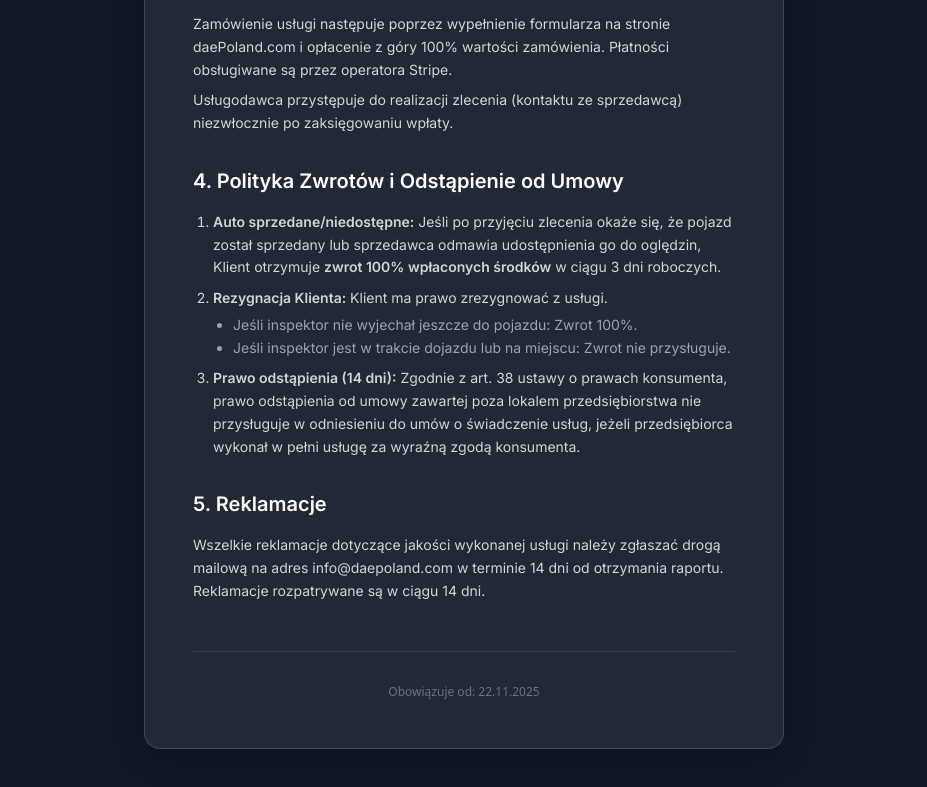
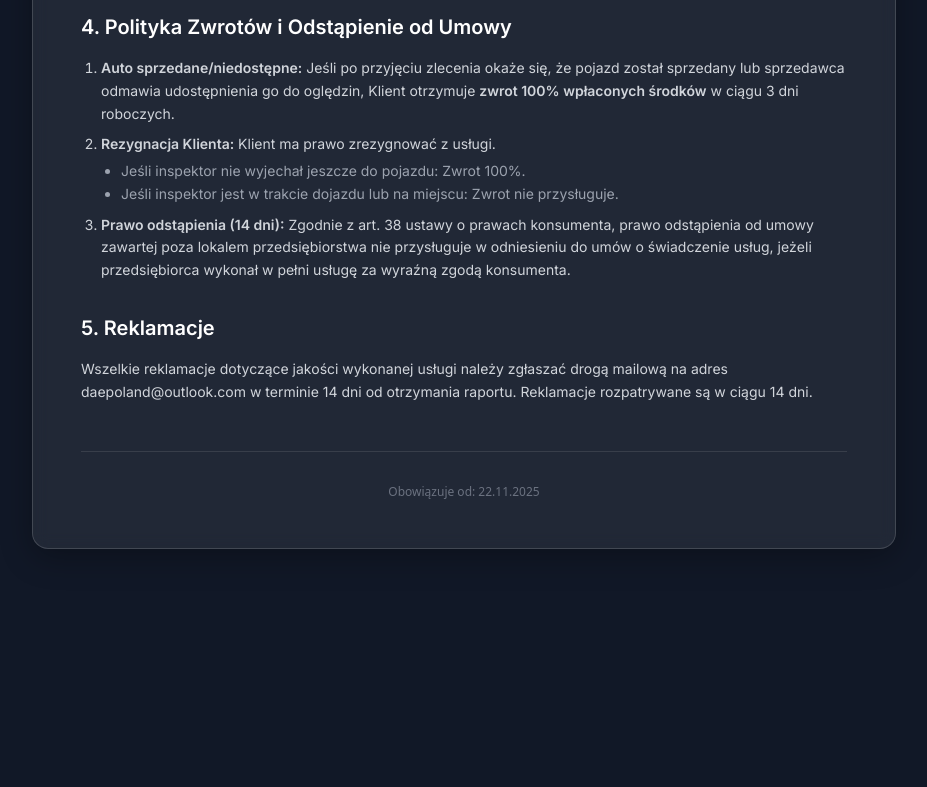
Before and after one commit to 1hum8le/daePolska-app, a website: page public/terms.html in a window 1280 px wide. Shown: the part 787-1574 px from the top of the page, without its empty margins (176-1103 px from the left). After the commit the page ends 1464 px from the top, so only its background shows below. Drawn offline with nearby package versions, Linux system fonts and the light colour scheme.

Commit message:
initial comment

```diff
--- a/public/terms.html
+++ b/public/terms.html
@@ -17,7 +17,7 @@
         </div>
     </nav>
 
-    <main class="container mx-auto max-w-2xl px-4 py-32">
+    <main class="container mx-auto max-w-4xl px-4 py-32">
         <div class="glass-card p-8 md:p-12">
             <h1 class="text-3xl md:text-4xl font-black font-montserrat mb-8 text-accent-orange">Regulamin Świadczenia Usług</h1>
 
@@ -61,7 +61,7 @@
 
                 <section>
                     <h2 class="text-xl font-bold text-white mb-4">5. Reklamacje</h2>
-                    <p>Wszelkie reklamacje dotyczące jakości wykonanej usługi należy zgłaszać drogą mailową na adres info@daepoland.com w terminie 14 dni od otrzymania raportu. Reklamacje rozpatrywane są w ciągu 14 dni.</p>
+                    <p>Wszelkie reklamacje dotyczące jakości wykonanej usługi należy zgłaszać drogą mailową na adres daepoland@outlook.com w terminie 14 dni od otrzymania raportu. Reklamacje rozpatrywane są w ciągu 14 dni.</p>
                 </section>
 
             </div>
```
Also changed, not shown: public/index.html (+2 -2 lines), public/privacy.html (+1 -1 lines).
